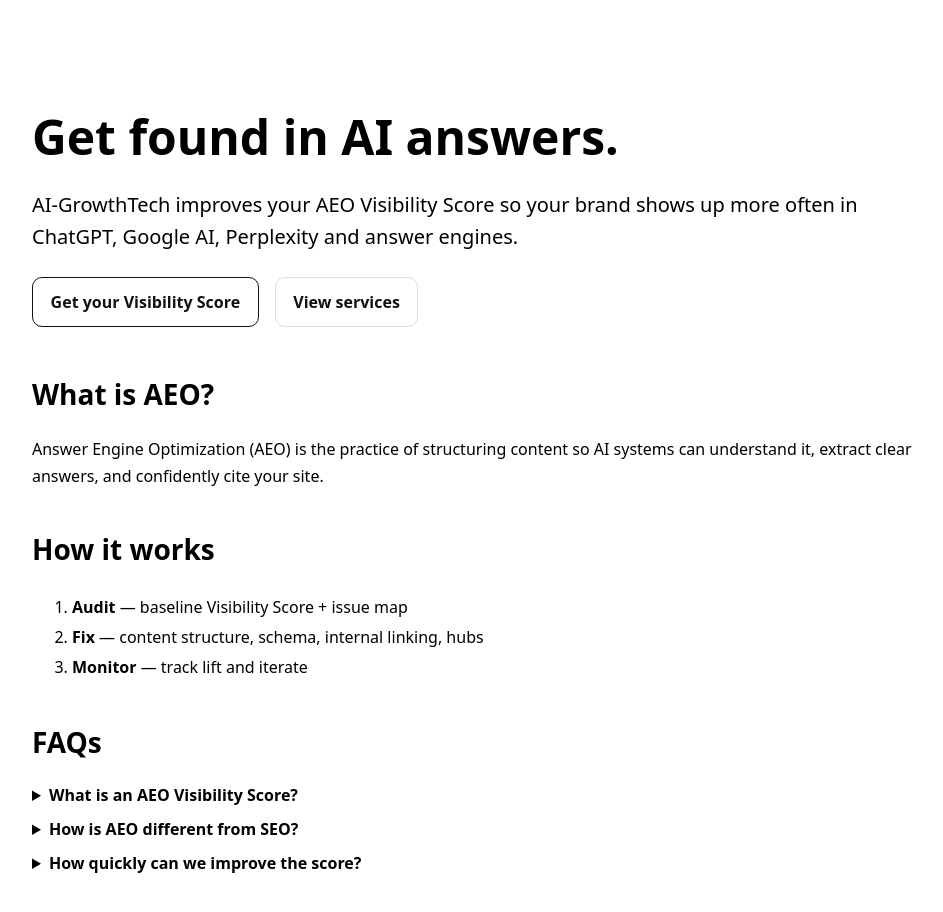
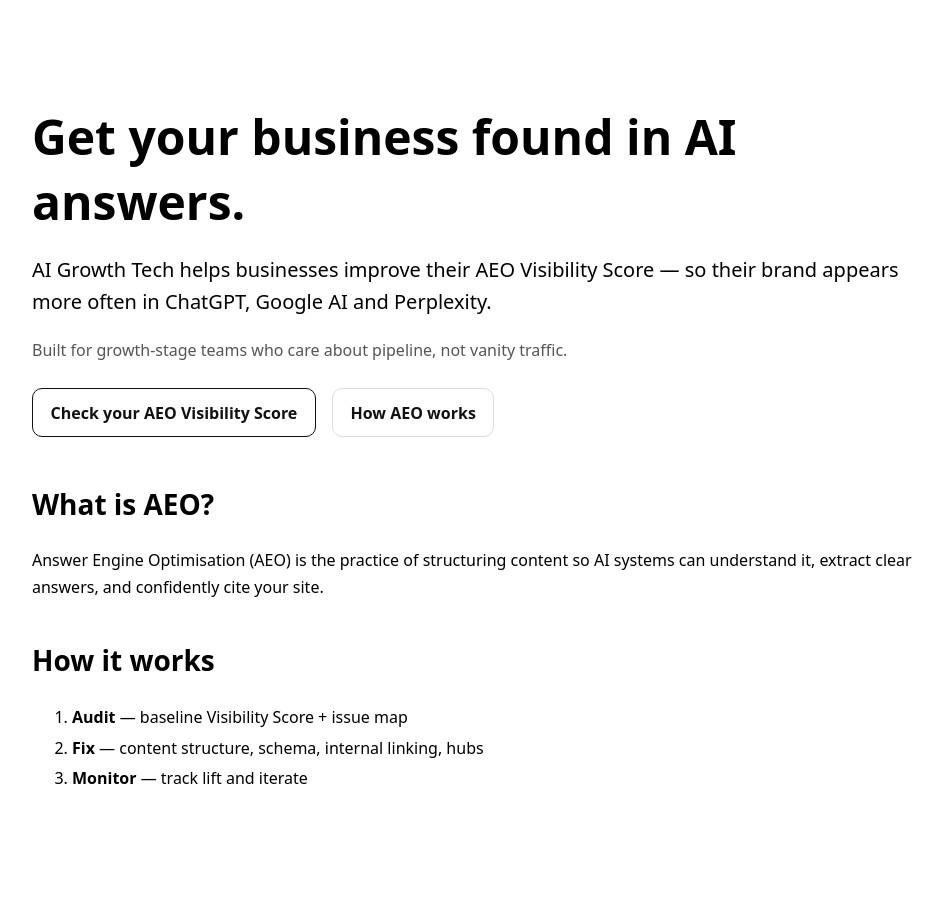
Before and after one commit to claireai-growthtech/ai-growthtech, a Next.js app: page / in a window 1280 px wide. Shown: the top 912 px of the page, without its empty margins (40-983 px from the left). After the commit the page ends 881 px from the top, so only its background shows below. Built offline with nearby package versions, Linux system fonts and the light colour scheme.

Commit message:
Remove SaaS reference from homepage hero

```diff
--- a/app/page.tsx
+++ b/app/page.tsx
@@ -5,12 +5,16 @@
     <main style={{ padding: "4rem", fontFamily: "system-ui" }}>
       <header style={{ maxWidth: 900 }}>
         <h1 style={{ fontSize: "3rem", marginBottom: "1rem" }}>
-          Get found in AI answers.
+          Get your business found in AI answers.
         </h1>
 
         <p style={{ fontSize: "1.25rem", lineHeight: 1.6 }}>
-          AI-GrowthTech improves your AEO Visibility Score so your brand shows up
-          more often in ChatGPT, Google AI, Perplexity and answer engines.
+          AI Growth Tech helps businesses improve their AEO Visibility Score —
+          so their brand appears more often in ChatGPT, Google AI and Perplexity.
+        </p>
+
+        <p style={{ marginTop: "0.75rem", color: "#555", lineHeight: 1.6 }}>
+          Built for growth-stage teams who care about pipeline, not vanity traffic.
         </p>
 
         <div style={{ marginTop: "1.5rem", display: "flex", gap: "1rem" }}>
@@ -25,7 +29,7 @@
               fontWeight: 600,
             }}
           >
-            Get your Visibility Score
+            Check your AEO Visibility Score
           </Link>
 
           <Link
@@ -39,7 +43,7 @@
               fontWeight: 600,
             }}
           >
-            View services
+            How AEO works
           </Link>
         </div>
       </header>
@@ -47,9 +51,9 @@
       <section style={{ marginTop: "3rem", maxWidth: 900 }}>
         <h2 style={{ fontSize: "1.75rem" }}>What is AEO?</h2>
         <p style={{ lineHeight: 1.7 }}>
-          Answer Engine Optimization (AEO) is the practice of structuring content
-          so AI systems can understand it, extract clear answers, and confidently
-          cite your site.
+          Answer Engine Optimisation (AEO) is the practice of structuring
+          content so AI systems can understand it, extract clear answers,
+          and confidently cite your site.
         </p>
       </section>
 
@@ -68,41 +72,6 @@
           </li>
         </ol>
       </section>
-
-      <section style={{ marginTop: "2.5rem", maxWidth: 900 }}>
-        <h2 style={{ fontSize: "1.75rem" }}>FAQs</h2>
-
-        <details style={{ marginTop: "0.75rem" }}>
-          <summary style={{ fontWeight: 600 }}>
-            What is an AEO Visibility Score?
-          </summary>
-          <p style={{ lineHeight: 1.7 }}>
-            A 1–10 score showing how “cite-ready” your site is for AI answers,
-            based on structure, clarity, schema, authority signals and topic
-            coverage.
-          </p>
-        </details>
-
-        <details style={{ marginTop: "0.75rem" }}>
-          <summary style={{ fontWeight: 600 }}>
-            How is AEO different from SEO?
-          </summary>
-          <p style={{ lineHeight: 1.7 }}>
-            SEO targets rankings; AEO targets being selected as a source in AI
-            generated answers and summaries.
-          </p>
-        </details>
-
-        <details style={{ marginTop: "0.75rem" }}>
-          <summary style={{ fontWeight: 600 }}>
-            How quickly can we improve the score?
-          </summary>
-          <p style={{ lineHeight: 1.7 }}>
-            Many sites see improvements after initial fixes (structure + schema +
-            key pages), with compounding gains from topic hubs.
-          </p>
-        </details>
-      </section>
     </main>
   );
 }
```
